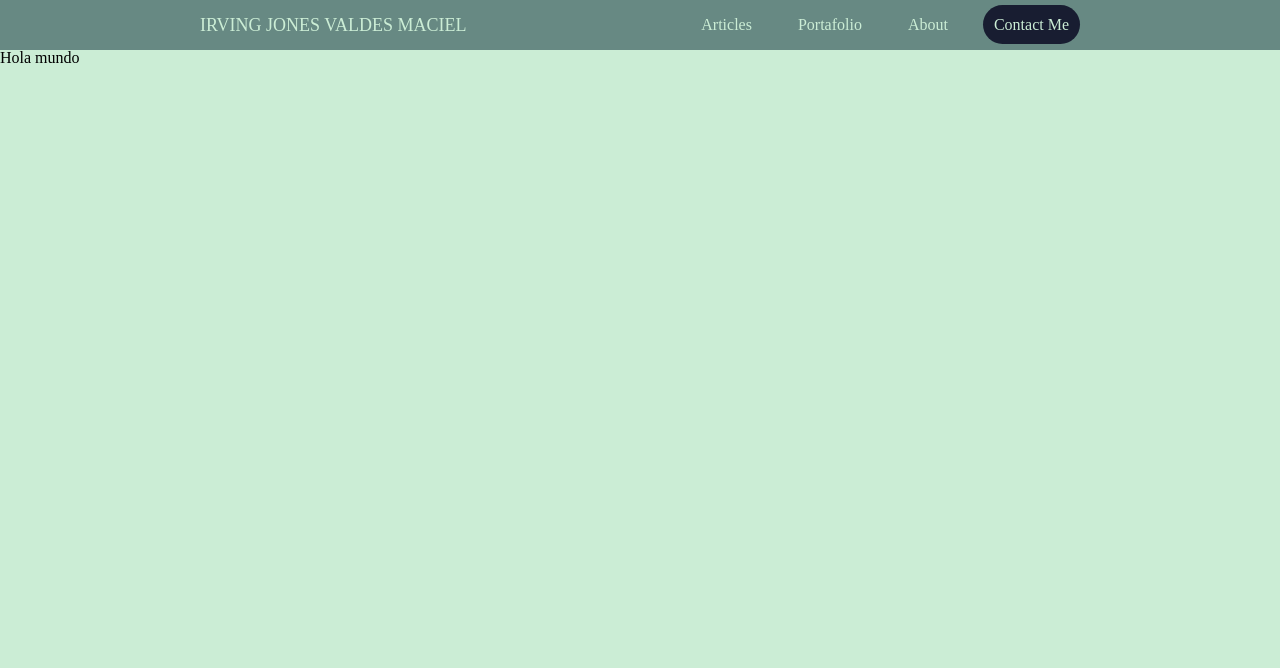
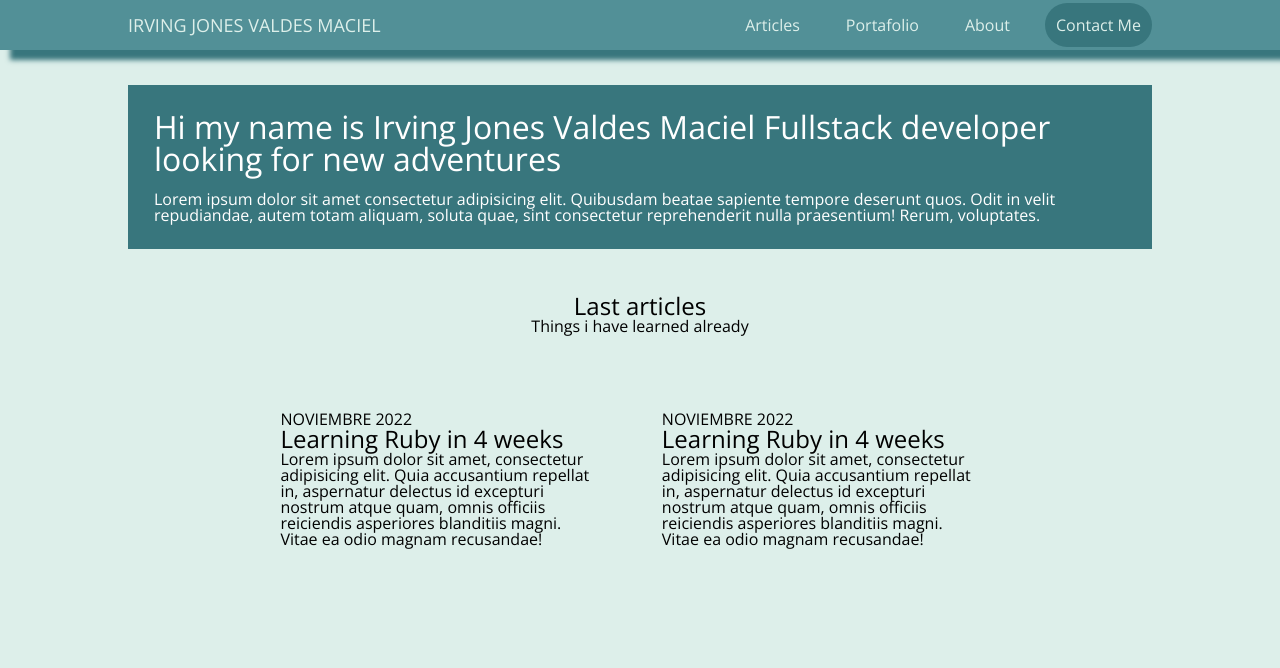
Before and after one commit to irjovama/portafolio, a PHP site: page / in a window 1280 px wide. Shown: the top 668 px of the page. Run offline with PHP 8.4, Linux system fonts and the light colour scheme.

Commit message:
update colors

```diff
--- a/css/styles.css
+++ b/css/styles.css
@@ -1,14 +1,16 @@
 @import url(reset.css);
+@import url('https://fonts.googleapis.com/css2?family=Open+Sans:ital,wght@0,300;1,400&family=Playfair+Display&display=swap');
 
 :root {
-    --primary: #97DECE;
-    --primary-light: #CBEDD5;
-    --primary-dark: #62B6B7;
-    --primary-darker: #439A97;
-    --secondary: #E6DDC4;
-    --secondary-light: #F0E9D2;
-    --secondary-dark: #678983;
-    --secondary-darker: #181D31;
+    font-family: 'Open Sans', sans-serif;
+    --primary: #cce7e0;
+    --primary-light: #ddefea;
+    --primary-dark: #baded5;
+    --primary-darker: #acd4ca;
+    --secondary: #609ba2;
+    --secondary-light: #7bafb5;
+    --secondary-dark: #529097;
+    --secondary-darker: #38767d;
     --rounded-sm: 25px;
     background: var(--primary-light);
 }
@@ -18,20 +20,23 @@
     background: var(--secondary-dark);
     color: white;
     display: flex;
+    flex-wrap: wrap;
     justify-content: space-between;
     align-items: center;
-    padding: 5px 200px;
+    padding: 5px 10%;
     font-size: large;
     color: var(--primary-light);
+    box-shadow: 10px 10px 5px var(--secondary-darker);
 }
 
 .nav-list {
     font-size: medium;
     display: flex;
-    justify-content: right;
     gap: 1.5rem;
+    flex-wrap: wrap;
+}
 
-}
+
 
 .link-primary {
     text-decoration: none;
@@ -78,3 +83,46 @@
 .btn-secondary:active {
     background: var(--primary);
 }
+
+.header1 {
+    font-size: xx-large;
+    margin: 1rem;
+}
+
+.header2 {
+    font-size: x-large;
+}
+
+.paragraph {
+    margin: 1rem;
+}
+
+.section-md,
+section {
+    margin: 35px 10%;
+    padding: 10px;
+}
+
+@media screen and (max-width: 500px) {
+    .article {
+        margin: 2rem;
+        display: inline-block;
+        max-width: 100%
+    }
+}
+
+.article {
+    margin: 2rem;
+    display: inline-block;
+    max-width: calc(80% / 2)
+}
+
+.secondary {
+    background: var(--secondary-darker);
+    color: white;
+}
+
+.center {
+    display: flex;
+    justify-content: center;
+}
--- a/index.html
+++ b/index.html
@@ -10,15 +10,50 @@
     <body>
         <nav class="nav-bar">
             <a>IRVING JONES VALDES MACIEL</span>
+
             <ul class="nav-list">
                 <li><a href="" class="link-primary">Articles</a></li>
                 <li><a href="" class="link-primary">Portafolio</a></li>
                 <li><a href="" class="link-primary">About</a></li>
                 <li><a href="" class="btn-secondary">Contact Me</a></li>
             </ul>
+
         </nav>
+        <section class="section-md secondary">
+            <h1 class="header1">Hi my name is Irving Jones Valdes Maciel
+                Fullstack developer
+                looking for new adventures</h1>
+            <p class="paragraph">
+                Lorem ipsum dolor sit amet consectetur adipisicing elit.
+                Quibusdam beatae sapiente tempore deserunt quos. Odit in velit
+                repudiandae, autem totam aliquam, soluta quae, sint consectetur
+                reprehenderit nulla praesentium! Rerum, voluptates.
+            </p>
+        </section>
         <section class="section-md">
-            Hola mundo
+            <h2 class="header2 center">Last articles</h2>
+            <h3 class="header3 center">Things i have learned already</h3>
+            <div class="section-md">
+                <article class="article">
+                    NOVIEMBRE 2022
+                    <h2 class="header2">Learning Ruby in 4 weeks</h2>
+                    <p class="">Lorem ipsum dolor sit amet, consectetur
+                        adipisicing elit. Quia accusantium repellat in,
+                        aspernatur delectus id excepturi nostrum atque quam,
+                        omnis officiis reiciendis asperiores blanditiis magni.
+                        Vitae ea odio magnam recusandae!</p>
+                </article>
+                <article class="article">
+                    NOVIEMBRE 2022
+                    <h2 class="header2">Learning Ruby in 4 weeks</h2>
+                    <p class="">Lorem ipsum dolor sit amet, consectetur
+                        adipisicing elit. Quia accusantium repellat in,
+                        aspernatur delectus id excepturi nostrum atque quam,
+                        omnis officiis reiciendis asperiores blanditiis magni.
+                        Vitae ea odio magnam recusandae!</p>
+                </article>
+            </div>
+
         </section>
     </body>
 </html>
```
